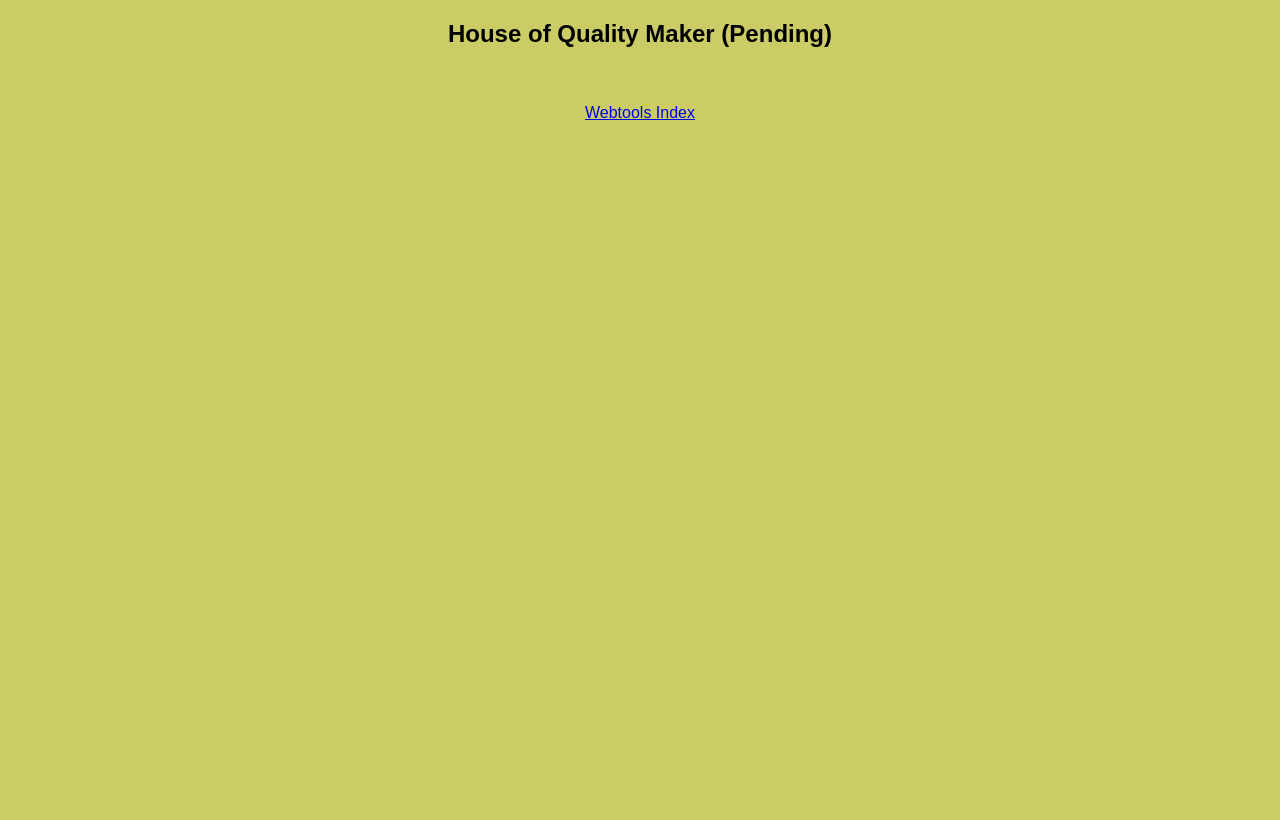
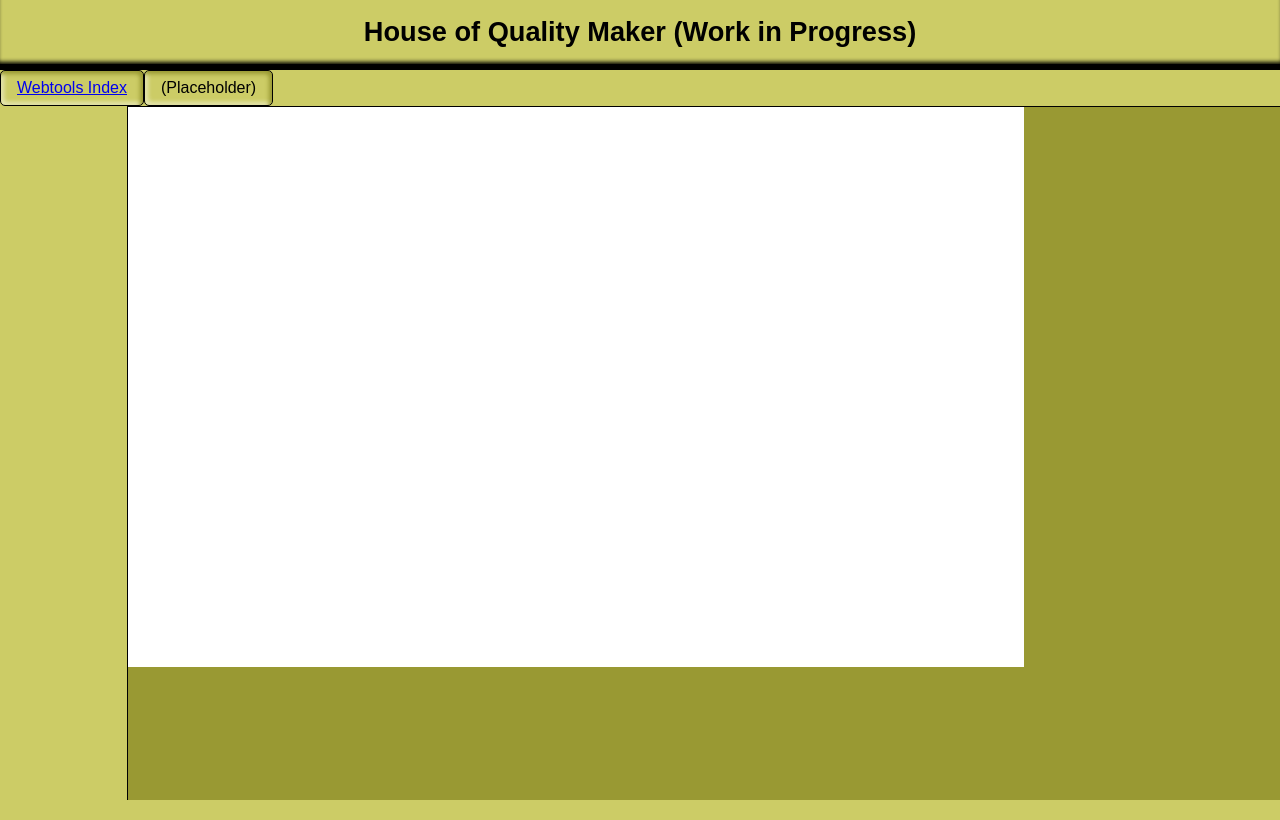
Before and after one commit to nickhz-live-Repos/nickhz.live, a plain HTML site: page public/webtools/house-of-quality-maker/index.html in a window 1280 px wide. Drawn offline with Linux system fonts and the light colour scheme; files that its build step writes are made by us from their sources.

Commit message:
House of Quality Maker Initial Basic Format
Includes start of the data-to-render script. The canvas rendering logic will likely be replaced with an HTML render that's converted to image by embedding it in an SVG.

```diff
--- a/public/webtools/house-of-quality-maker/index.html
+++ b/public/webtools/house-of-quality-maker/index.html
@@ -7,7 +7,7 @@
         <meta name="viewport" content="width=device-width, initial-scale=1, minimum-scale=1" />
 
         <!-- Page properties -->
-        <title>House of Quality Maker for QFD, by Nick Hernandez</title>
+        <title>House of Quality Maker, by Nick Hernandez</title>
 
         <!-- Opengraph properties, for giving a site preview if the link is posted anywhere. Makes the link look less sketchy. -->
         <meta property="og:title" content="QFD House of Quality Maker" />
@@ -19,40 +19,146 @@
         <meta property="og:site_name" content="The Personal Site of Nick Hernandez" />
 
         <!-- Style properties -->
-        <link href="../css/style.css" rel="stylesheet" />
+        <!-- <link href="../css/style.css" rel="stylesheet" /> -->
         <style>
+            :root {
+                --primary-bg-color: hsl(60, 50%, 60%);
+            }
+
             body {
-                background-color: hsl(60, 50%, 60%);
+                margin: 0;
+                background-color: var(--primary-bg-color);
                 font-family: Arial, Helvetica, sans-serif;
             }
 
             #page-header {
+                position: fixed;
+                width: 100%;
+                z-index: 100;
+                background-color: var(--primary-bg-color);
+
                 text-align: center;
+                font-size: 1.7rem;
+                font-weight: bold;
+                padding: 1rem 0;
+                box-sizing: border-box;
+                height: 4.4rem;
+                border-bottom: 0.4rem solid black;
+                box-shadow: 0 -4px 4px -2px black inset;
+            }
+
+            #page-content {
+                position: relative;
+                width: 100%;
+                height: 100dvh;
+            }
+
+            #head-spacer {
+                height: 4.4rem;
+            }
+
+            #house-of-quality-tool {
+                position: relative;
+                height: calc(100% - 4.4rem);
+            }
+
+            #control-bar {
+                height: 2.2rem;
+                display: flex;
+            }
+
+            #control-bar > * {
+                display: inline-block;
+                padding: 0.5rem 1rem;
+                box-sizing: border-box;
+                border: 1px solid black;
+                border-radius: 5px;
+                box-shadow: -3px 3px 4px 0 hsl(60, 50%, 40%) inset, 3px -3px 4px 0 hsl(60, 50%, 80%) inset;
+                font-size: 1rem;
+                background: var(--primary-bg-color);
+            }
+
+            #control-bar > *:hover {
+                filter: brightness(1.2);
+                cursor: pointer;
+            }
+
+            #house-of-quality-editor {
+                position: relative;
+                height: calc(100% - 2.2rem);
+                text-wrap: nowrap;
+            }
+
+            #house-of-quality-editor > * {
+                display: inline-block;
+                box-sizing: border-box;
+                height: 100%;
+                vertical-align: top;
+            }
+
+            #palette {
+                position: relative;
+                height: 100%;
+                border-right: 1px solid black;
+                width: 10vw;
+                padding: 1rem;
+                text-align: center;
+            }
+
+            #canvas-holder {
+                background: hsl(60, 50%, 40%);
+                width: 90vw;
+                margin: 0;
+                border-top: 1px solid black;
+            }
+
+            #house-of-quality-canvas {
+                position: absolute;
             }
         </style>
     </head>
     <body>
         <header id="page-header">
-            <h2>
-                House of Quality Maker (Pending)
-            </h2>
-            <br />
-            <br />
-            <a href="../">
-                Webtools Index
-            </a>
+            House of Quality Maker (Work in Progress)
         </header>
 
-        <main id="controller">
-            <noscript>
-                This page requires JavaScript to be enabled.
-            </noscript>
+        <main id="page-content">
+            <section id="head-spacer"></section>
+
+            <section id="house-of-quality-tool">
+                <nav id="control-bar">
+                    <a href="../">
+                        Webtools Index
+                    </a>
+                    <button>
+                        (Placeholder)
+                    </button>
+                </nav>
+
+                <section id="house-of-quality-editor">
+                    <div id="palette">
+                        <noscript>
+                            This page requires JavaScript to be enabled.
+                            <br />
+                            <br />
+                            <a href="../">
+                                Click here to return to the webtools index.
+                            </a>
+                        </noscript>
+                    </div><div id="canvas-holder">
+                        <canvas id="house-of-quality-canvas"></canvas>
+                    </div>
+                </section>
+            </section>
         </main>
 
-        <canvas id="house-of-quality-output"></canvas>
+        <script title="House of Quality Controller">
+            {
+                // setup
+                const canvasHolder = document.getElementById('canvas-holder');
+                const canvas = document.getElementById('house-of-quality-canvas');
+                const ctx = canvas.getContext('2d');
 
-        <script>
-            {
                 // JSON representation of the house of quality
                 const house = Object.create(null);
 
@@ -200,9 +306,69 @@
                     }
                 ];
 
-                console.log(JSON.stringify(house));
+                house.dimensions = {
+                    total: {
+                        x: window.innerWidth * 0.7,
+                        y: window.innerHeight * 0.7
+                    }
+                };
+
+                house.colors = {
+                    background: 'white',
+                    lines: 'black'
+                };
+
+                house.toggles = {
+
+                };
+
+                // render functionality
+
+                // initial render
+                {
+                    canvas.height = house.dimensions.total.y;
+                    canvas.width = house.dimensions.total.x;
+                };
+
+                const renderHouse = () => {
+                    // background
+                    ctx.fillStyle = house.colors.background;
+                    ctx.fillRect(0, 0, canvas.clientWidth, canvas.clientHeight);
+
+                    // text
+                    ctx.fillStyle = 'black';
+                    ctx.font = '12px Arial';
+                    const boxPadding = 8;
+
+                    // measure where to put the customer requirements on the canvas
+                    for(const requirementCategory of house.customerRequirementCategories) {
+                        let cumulativeHeight = 0;
+                        let maxWidth = 0;
+
+                        for(const requirement of requirementCategory.requirements) {
+                            const name = requirement.name;
+                            const textMeasurement = ctx.measureText(name);
+
+                            cumulativeHeight += textMeasurement.height + 2 * boxPadding;
+                            if(textMeasurement.width > maxWidth) {
+                                maxWidth = textMeasurement.width;
+                            }
+                        }
+                        maxWidth += 2 * boxPadding;
+                    }
+                };
+
+                const downloadHouse = () => {
+                    const dl = document.createElement('a');
+                    dl.href = canvas.toDataURL();
+                    dl.download = `house-of-quality-${Date.now()}.png`;
+                    dl.click();
+                };
+
+                renderHouse();
 
                 // controller functionality
+                // --
             };
         </script>
     </body>
```
